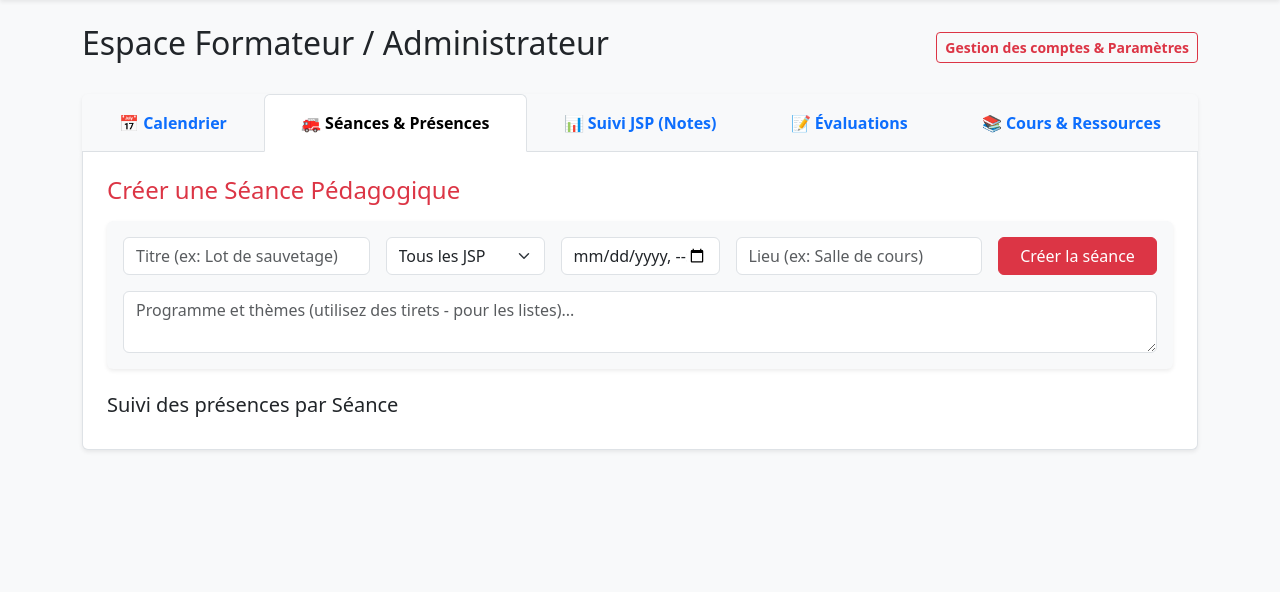
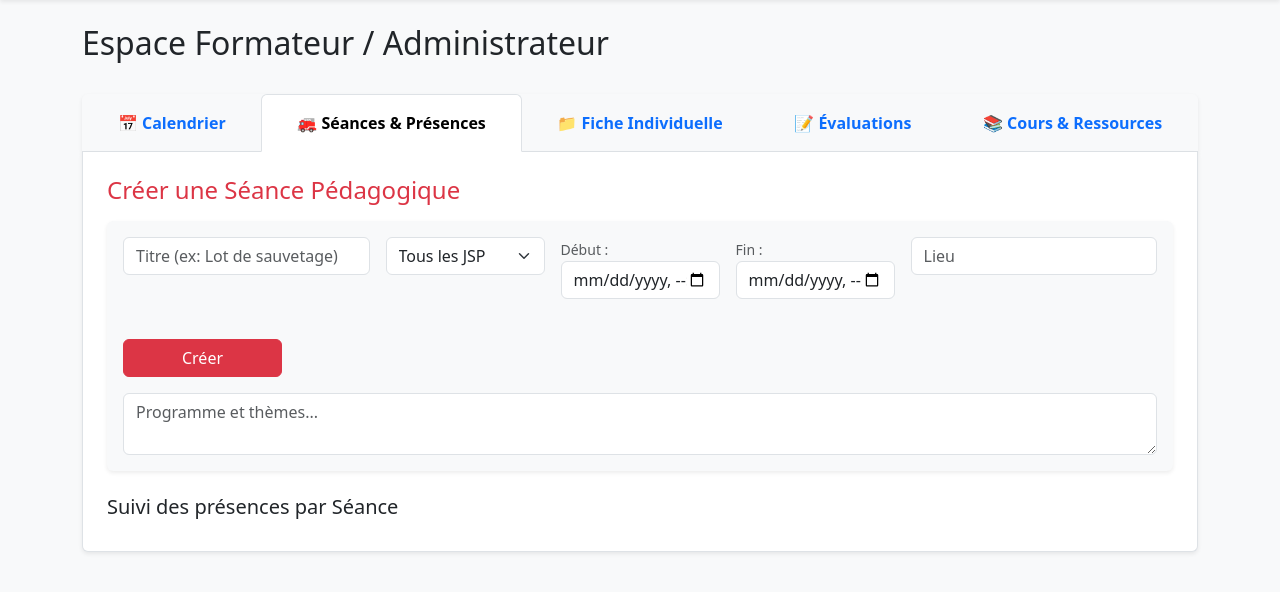
Before and after one commit to Ivar1er/caserne-jsp, a Flask app: page /formateur in a window 1280 px wide, after a click on "🚒 Séances & Présences". Shown: the part 66-658 px from the top of the page. Run offline with Flask 3, Linux system fonts and the light colour scheme; a user stored in the database is signed in.

Commit message:
Mise a jour des fiches individuelles, suppression doublon admin et filtre des presences par niveau

```diff
--- a/app.py
+++ b/app.py
@@ -56,10 +56,7 @@ def load_user(user_id):
 
 
 with app.app_context():
-  # /!\ Ligne temporaire pour recréer la base de données propre sur Render
-  db.drop_all()
   db.create_all()
-
   if not User.query.filter_by(role='admin').first():
     admin_user = User(
         username='admin',
@@ -245,6 +242,29 @@ def update_jsp_level(jsp_id):
   return redirect(url_for('dashboard_formateur'))
 
 
+@app.route('/formateur/update-jsp-info/<int:jsp_id>', methods=['POST'])
+@login_required
+def update_jsp_info(jsp_id):
+  if current_user.role not in ['admin', 'formateur']:
+    return redirect(url_for('index'))
+  jsp = User.query.get_or_404(jsp_id)
+  if jsp.role == 'jsp':
+    jsp.email = request.form.get('email')
+    jsp.adresse = request.form.get('adresse')
+    date_n = request.form.get('date_naissance')
+    if date_n:
+      try:
+        jsp.date_naissance = datetime.strptime(date_n, '%Y-%m-%d').date()
+      except ValueError:
+        pass
+    db.session.commit()
+    flash(
+        f'Fiche individuelle de {jsp.prenom} {jsp.nom} mise à jour.',
+        'success',
+    )
+  return redirect(url_for('dashboard_formateur'))
+
+
 @app.route('/formateur/add-grade/<int:jsp_id>', methods=['POST'])
 @login_required
 def add_grade(jsp_id):
--- a/models.py
+++ b/models.py
@@ -14,6 +14,8 @@ class User(UserMixin, db.Model):
   nom = db.Column(db.String(80), default='')
   prenom = db.Column(db.String(80), default='')
   email = db.Column(db.String(120), unique=True, nullable=True)
+  date_naissance = db.Column(db.Date, nullable=True)
+  adresse = db.Column(db.String(200), nullable=True)
   first_login = db.Column(db.Boolean, default=True)
 
 
--- a/templates/dashboard_formateur.html
+++ b/templates/dashboard_formateur.html
@@ -2,16 +2,13 @@
 {% block content %}
 <div class="d-flex justify-content-between align-items-center mb-4">
     <h2>Espace Formateur / Administrateur</h2>
-    {% if current_user.role == 'admin' %}
-    <a href="{{ url_for('manage_users') }}" class="btn btn-outline-danger btn-sm fw-bold">Gestion des comptes & Paramètres</a>
-    {% endif %}
 </div>
 
 <!-- Navigation principale par onglets -->
 <ul class="nav nav-tabs nav-fill shadow-sm rounded-top" id="formateurTab" role="tablist">
     <li class="nav-item"><button class="nav-link active fw-bold py-3" data-bs-toggle="tab" data-bs-target="#calendrier">📅 Calendrier</button></li>
     <li class="nav-item"><button class="nav-link fw-bold py-3" data-bs-toggle="tab" data-bs-target="#seances">🚒 Séances & Présences</button></li>
-    <li class="nav-item"><button class="nav-link fw-bold py-3" data-bs-toggle="tab" data-bs-target="#suivi">📊 Suivi JSP (Notes)</button></li>
+    <li class="nav-item"><button class="nav-link fw-bold py-3" data-bs-toggle="tab" data-bs-target="#suivi">📁 Fiche Individuelle</button></li>
     <li class="nav-item"><button class="nav-link fw-bold py-3" data-bs-toggle="tab" data-bs-target="#evaluations">📝 Évaluations</button></li>
     <li class="nav-item"><button class="nav-link fw-bold py-3" data-bs-toggle="tab" data-bs-target="#cours">📚 Cours & Ressources</button></li>
 </ul>
@@ -27,7 +24,7 @@
                 <div class="col-md-4"><input type="text" name="title" class="form-control" placeholder="Titre (ex: Rassemblement Sport, Cérémonie...)" required></div>
                 <div class="col-md-3"><input type="datetime-local" name="date_time" class="form-control" required></div>
                 <div class="col-md-3"><input type="text" name="location" class="form-control" placeholder="Lieu"></div>
-                <div class="col-md-2"><button type="submit" class="btn btn-danger w-100">Ajouter au calendrier</button></div>
+                <div class="col-md-2"><button type="submit" class="btn btn-danger w-100">Ajouter</button></div>
                 <div class="col-12"><textarea name="description" class="form-control" placeholder="Détails de l'événement..." rows="2"></textarea></div>
             </div>
         </form>
@@ -67,10 +64,11 @@
                         <option value="JSP 4">JSP 4 uniquement</option>
                     </select>
                 </div>
-                <div class="col-md-2"><input type="datetime-local" name="date_time" class="form-control" required></div>
-                <div class="col-md-3"><input type="text" name="location" class="form-control" placeholder="Lieu (ex: Salle de cours)"></div>
-                <div class="col-md-2"><button type="submit" class="btn btn-danger w-100">Créer la séance</button></div>
-                <div class="col-12"><textarea name="description" class="form-control" placeholder="Programme et thèmes (utilisez des tirets - pour les listes)..." rows="2"></textarea></div>
+                <div class="col-md-2"><label class="form-label small text-muted mb-0">Début :</label><input type="datetime-local" name="date_time" class="form-control" required></div>
+                <div class="col-md-2"><label class="form-label small text-muted mb-0">Fin :</label><input type="datetime-local" name="end_time" class="form-control"></div>
+                <div class="col-md-3"><input type="text" name="location" class="form-control" placeholder="Lieu"></div>
+                <div class="col-md-2"><button type="submit" class="btn btn-danger w-100 mt-4">Créer</button></div>
+                <div class="col-12"><textarea name="description" class="form-control" placeholder="Programme et thèmes..." rows="2"></textarea></div>
             </div>
         </form>
 
@@ -81,13 +79,15 @@
             <div class="card-body">
                 <div class="d-flex justify-content-between align-items-center">
                     <h5 class="fw-bold text-danger mb-1">{{ ev.title }} <span class="badge bg-secondary fs-6">{{ ev.target_level }}</span></h5>
-                    <small class="text-muted">📅 {{ ev.date_time.strftime('%d/%m/%Y à %H:%M') }} | 📍 {{ ev.location or 'Centre' }}</small>
+                    <small class="text-muted">📅 {{ ev.date_time.strftime('%d/%m/%Y à %H:%M') }} {% if ev.end_time %} au {{ ev.end_time.strftime('%H:%M') }}{% endif %} | 📍 {{ ev.location or 'Centre' }}</small>
                 </div>
                 <p class="text-muted mb-2" style="white-space: pre-line;">{{ ev.description }}</p>
 
                 <details>
-                    <summary class="fw-bold text-primary" style="cursor: pointer;">Afficher les réponses par niveau (Présents / Absents)</summary>
+                    <summary class="fw-bold text-primary" style="cursor: pointer;">Afficher les réponses aux présences</summary>
                     <div class="row mt-3">
+                        {% if ev.target_level == 'Tous' %}
+                            <!-- Afficher tous les niveaux si "Tous" est sélectionné -->
                             {% for lvl in ['JSP 1', 'JSP 2', 'JSP 3', 'JSP 4'] %}
                             <div class="col-md-3">
                                 <div class="card bg-light border-0 p-2">
@@ -95,7 +95,7 @@
                                     <ul class="list-unstyled small mb-0">
                                         {% set found = namespace(value=false) %}
                                         {% for resp in ev.responses %}
-                                        {% if resp.jsp.level == lvl and (ev.target_level == 'Tous' or ev.target_level == lvl) %}
+                                            {% if resp.jsp.level == lvl %}
                                                 {% set found.value = true %}
                                                 <li class="d-flex justify-content-between py-1 border-bottom">
                                                     <span>{{ resp.jsp.prenom }} {{ resp.jsp.nom }}</span>
@@ -105,13 +105,34 @@
                                                 </li>
                                             {% endif %}
                                         {% endfor %}
-                                    {% if not found.value %}
-                                    <li class="text-muted fst-italic">Aucun JSP</li>
-                                    {% endif %}
+                                        {% if not found.value %}<li class="text-muted fst-italic">Aucun JSP</li>{% endif %}
                                     </ul>
                                 </div>
                             </div>
                             {% endfor %}
+                        {% else %}
+                            <!-- Afficher uniquement le niveau ciblé par la séance -->
+                            <div class="col-md-6">
+                                <div class="card bg-light border-0 p-2">
+                                    <h6 class="text-danger border-bottom pb-1">Réponses - {{ ev.target_level }}</h6>
+                                    <ul class="list-unstyled small mb-0">
+                                        {% set found = namespace(value=false) %}
+                                        {% for resp in ev.responses %}
+                                            {% if resp.jsp.level == ev.target_level %}
+                                                {% set found.value = true %}
+                                                <li class="d-flex justify-content-between py-1 border-bottom">
+                                                    <span>{{ resp.jsp.prenom }} {{ resp.jsp.nom }}</span>
+                                                    <span class="badge bg-{% if resp.status == 'present' %}success{% elif resp.status == 'absent' %}danger{% else %}secondary{% endif %}">
+                                                        {{ resp.status }}
+                                                    </span>
+                                                </li>
+                                            {% endif %}
+                                        {% endfor %}
+                                        {% if not found.value %}<li class="text-muted fst-italic">Aucun JSP dans ce niveau</li>{% endif %}
+                                    </ul>
+                                </div>
+                            </div>
+                        {% endif %}
                     </div>
                 </details>
             </div>
@@ -119,9 +140,9 @@
         {% endfor %}
     </div>
 
-    <!-- 3. SUIVI JSP (NOTES) -->
+    <!-- 3. FICHE INDIVIDUELLE -->
     <div class="tab-pane fade" id="suivi">
-        <h4 class="text-danger mb-3">Suivi et Notes Individuelles des JSP</h4>
+        <h4 class="text-danger mb-3">Fiches Individuelles des JSP</h4>
 
         <ul class="nav nav-pills mb-3" id="jspTab" role="tablist">
             <li class="nav-item"><button class="nav-link active" data-bs-toggle="pill" data-bs-target="#lvl1">JSP 1</button></li>
@@ -142,27 +163,36 @@
                             <div class="accordion-item shadow-sm mb-2">
                                 <h2 class="accordion-header">
                                     <button class="accordion-button collapsed fw-bold" type="button" data-bs-toggle="collapse" data-bs-target="#jspCollapse{{ jsp.id }}">
-                                        {{ jsp.prenom }} {{ jsp.nom }} ({{ jsp.username }})
+                                        {{ jsp.prenom }} {{ jsp.nom }} ({{ jsp.username }}) - Niveau : {{ jsp.level }}
                                     </button>
                                 </h2>
                                 <div id="jspCollapse{{ jsp.id }}" class="accordion-collapse collapse" data-bs-parent="#accordionJsp{{ lvl_idx }}">
                                     <div class="accordion-body bg-light">
-                                        <!-- Modifier le niveau -->
-                                        <form method="POST" action="{{ url_for('update_jsp_level', jsp_id=jsp.id) }}" class="row g-2 align-items-center mb-3 bg-white p-2 rounded">
-                                            <div class="col-auto"><label class="small fw-bold">Changer de niveau :</label></div>
-                                            <div class="col-auto">
-                                                <select name="level" class="form-select form-select-sm">
-                                                    <option value="JSP 1" {% if jsp.level == 'JSP 1' %}selected{% endif %}>JSP 1</option>
-                                                    <option value="JSP 2" {% if jsp.level == 'JSP 2' %}selected{% endif %}>JSP 2</option>
-                                                    <option value="JSP 3" {% if jsp.level == 'JSP 3' %}selected{% endif %}>JSP 3</option>
-                                                    <option value="JSP 4" {% if jsp.level == 'JSP 4' %}selected{% endif %}>JSP 4</option>
-                                                </select>
+
+                                        <!-- Coordonnées et informations modifiables -->
+                                        <form method="POST" action="{{ url_for('update_jsp_info', jsp_id=jsp.id) }}" class="bg-white p-3 rounded mb-3 shadow-sm">
+                                            <h6 class="text-danger fw-bold mb-2">Coordonnées et Infos personnelles</h6>
+                                            <div class="row g-2">
+                                                <div class="col-md-4">
+                                                    <label class="form-label small">Email :</label>
+                                                    <input type="email" name="email" class="form-control form-control-sm" value="{{ jsp.email or '' }}">
                                                 </div>
-                                            <div class="col-auto"><button type="submit" class="btn btn-sm btn-outline-danger">Mettre à jour</button></div>
+                                                <div class="col-md-4">
+                                                    <label class="form-label small">Date de naissance :</label>
+                                                    <input type="date" name="date_naissance" class="form-control form-control-sm" value="{{ jsp.date_naissance or '' }}">
+                                                </div>
+                                                <div class="col-md-4">
+                                                    <label class="form-label small">Adresse :</label>
+                                                    <input type="text" name="adresse" class="form-control form-control-sm" value="{{ jsp.adresse or '' }}">
+                                                </div>
+                                                <div class="col-12 mt-2">
+                                                    <button type="submit" class="btn btn-sm btn-outline-danger">Mettre à jour la fiche</button>
+                                                </div>
+                                            </div>
                                         </form>
 
-                                        <!-- Notes et contrôles -->
-                                        <h6 class="fw-bold">Contrôles et Notes (Validé $\ge$ 12) :</h6>
+                                        <!-- Notes et contrôles (Validé >= 12) -->
+                                        <h6 class="fw-bold">Notes et Contrôles (Seuil de validation : 12/20) :</h6>
                                         <ul class="list-group mb-3">
                                             {% for grade in jsp.grades %}
                                             <li class="list-group-item d-flex justify-content-between align-items-center">
@@ -183,19 +213,19 @@
                                             <div class="col-md-2"><button type="submit" class="btn btn-sm btn-dark w-100">Ajouter</button></div>
                                         </form>
 
-                                        <!-- Documents transmis par le JSP -->
-                                        <h6 class="fw-bold mt-3">Documents transmis par le JSP :</h6>
+                                        <!-- Documents du JSP -->
+                                        <h6 class="fw-bold mt-3">Documents de la fiche :</h6>
                                         <ul class="list-group">
                                             {% for doc in jsp.jsp_docs %}
                                             <li class="list-group-item d-flex justify-content-between align-items-center">
                                                 <a href="{{ url_for('static', filename='uploads/' + doc.filename) }}" target="_blank" class="text-decoration-none fw-bold">{{ doc.title }}</a>
                                                 <small class="text-muted">
-                                                    {% if doc.formateur %}Assigné à : {{ doc.formateur.prenom }} {{ doc.formateur.nom }}{% else %}Non assigné{% endif %}
+                                                    {% if doc.formateur %}Destiné à : {{ doc.formateur.prenom }} {{ doc.formateur.nom }}{% else %}Général{% endif %}
                                                     ({{ doc.upload_date.strftime('%d/%m/%Y') }})
                                                 </small>
                                             </li>
                                             {% else %}
-                                            <li class="list-group-item text-muted">Aucun document transmis.</li>
+                                            <li class="list-group-item text-muted">Aucun document associé.</li>
                                             {% endfor %}
                                         </ul>
                                     </div>
@@ -203,27 +233,25 @@
                             </div>
                         {% endif %}
                     {% endfor %}
-                    {% if count.value == 0 %}
-                    <p class="text-muted">Aucun JSP dans ce niveau.</p>
-                    {% endif %}
+                    {% if count.value == 0 %}<p class="text-muted">Aucun JSP dans ce niveau.</p>{% endif %}
                 </div>
             </div>
             {% endfor %}
         </div>
     </div>
 
-    <!-- 4. ÉVALUATIONS (CONTRÔLES DÉMATÉRIALISÉS) -->
+    <!-- 4. ÉVALUATIONS -->
     <div class="tab-pane fade" id="evaluations">
         <h4 class="text-danger mb-3">Contrôles et Évaluations Dématérialisés</h4>
         <form method="POST" action="{{ url_for('upload_eval') }}" enctype="multipart/form-data" class="card p-3 bg-light border-0 mb-4 shadow-sm">
             <div class="row g-3">
-                <div class="col-md-5"><input type="text" name="title" class="form-control" placeholder="Titre de l'évaluation ou sujet de contrôle" required></div>
+                <div class="col-md-5"><input type="text" name="title" class="form-control" placeholder="Titre de l'évaluation" required></div>
                 <div class="col-md-5"><input type="file" name="file" class="form-control" required></div>
                 <div class="col-md-2"><button type="submit" class="btn btn-danger w-100">Publier</button></div>
             </div>
         </form>
 
-        <h5 class="mt-4">Sujets disponibles pour consultation</h5>
+        <h5 class="mt-4">Sujets disponibles</h5>
         <div class="list-group shadow-sm">
             {% for ev in evaluations %}
             <div class="list-group-item d-flex justify-content-between align-items-center py-3">
@@ -234,7 +262,7 @@
                 <a href="{{ url_for('static', filename='uploads/' + ev.filename) }}" target="_blank" class="btn btn-outline-dark btn-sm">Consulter le PDF</a>
             </div>
             {% else %}
-            <p class="text-muted">Aucune évaluation dématérialisée publiée.</p>
+            <p class="text-muted">Aucune évaluation publiée.</p>
             {% endfor %}
         </div>
     </div>
@@ -250,7 +278,7 @@
             </div>
         </form>
 
-        <h5 class="mt-4">Documents généraux de la caserne</h5>
+        <h5 class="mt-4">Documents généraux</h5>
         <div class="list-group shadow-sm">
             {% for c in courses %}
             <div class="list-group-item d-flex justify-content-between align-items-center py-3">
```
Lines whose indentation alone changed are shown as unchanged.
